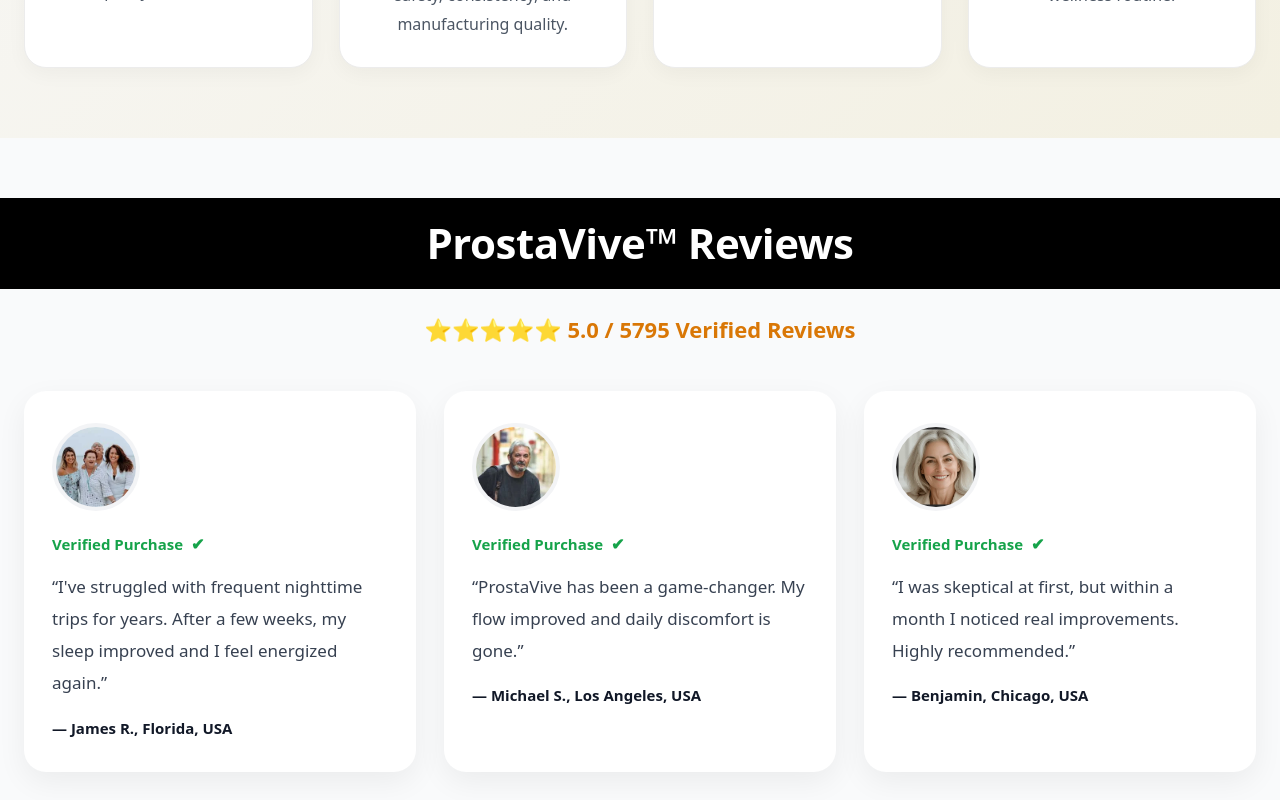
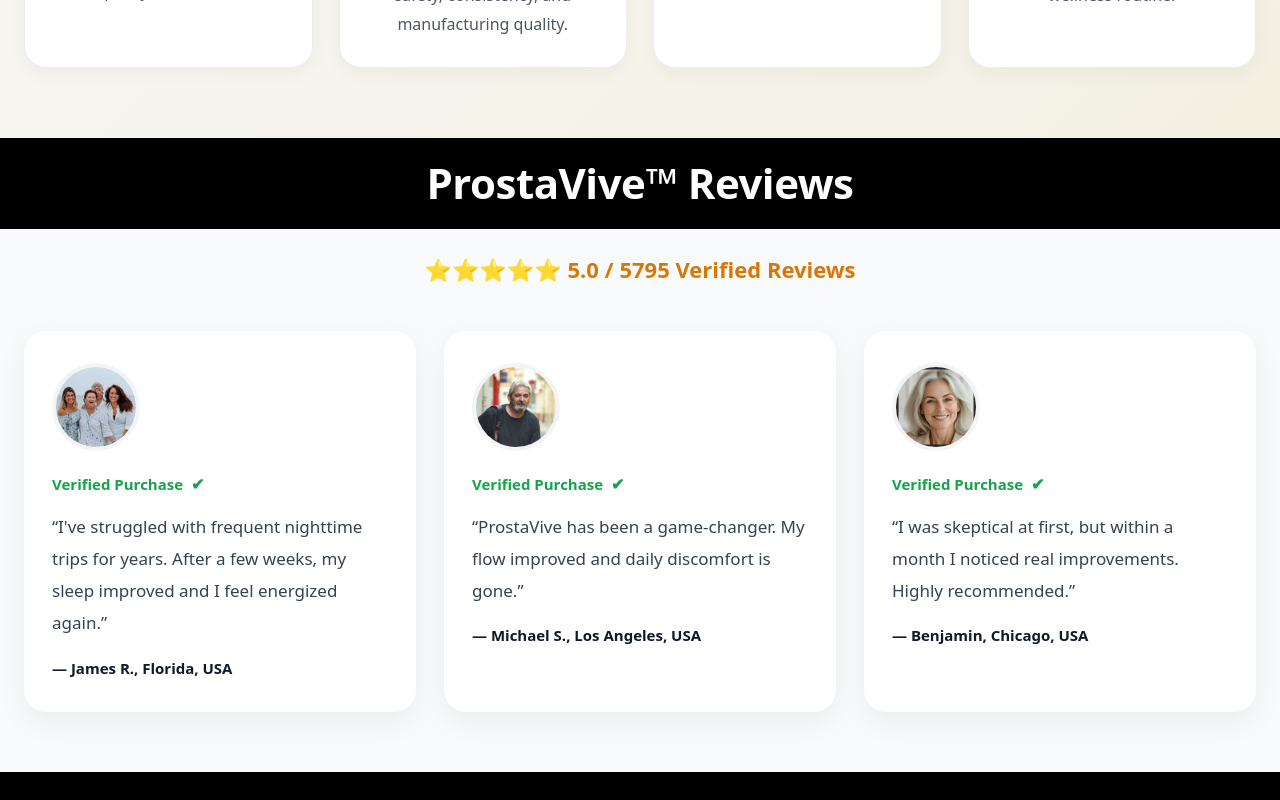
Before and after one commit to suraj-sd/Prostavive, a Next.js app: page / in a window 1280 px wide. Shown: the part 2460-3260 px from the top of the page. Built offline with nearby package versions, Linux system fonts and the light colour scheme.

Commit message:
new1 commit

```diff
--- a/src/app/css/Review.module.css
+++ b/src/app/css/Review.module.css
@@ -4,7 +4,7 @@
 
 .reviewSection {
   width: 100%;
-  padding: 60px 0;
+  padding: 0 0 60px;
   background: #f9fafb;
   scroll-margin-top: 120px;
   overflow: hidden;
@@ -22,6 +22,7 @@
 
 .heading {
   margin: 0;
+  width: 100%;
   background: #000;
   color: #ffffff;
 
@@ -32,7 +33,6 @@
   margin-right: -50vw;
   width: 100vw;
   max-width: 100vw;
-  box-sizing: border-box;
   scroll-margin-top: 120px;
 
   font-size: clamp(28px, 5vw, 42px);
```
